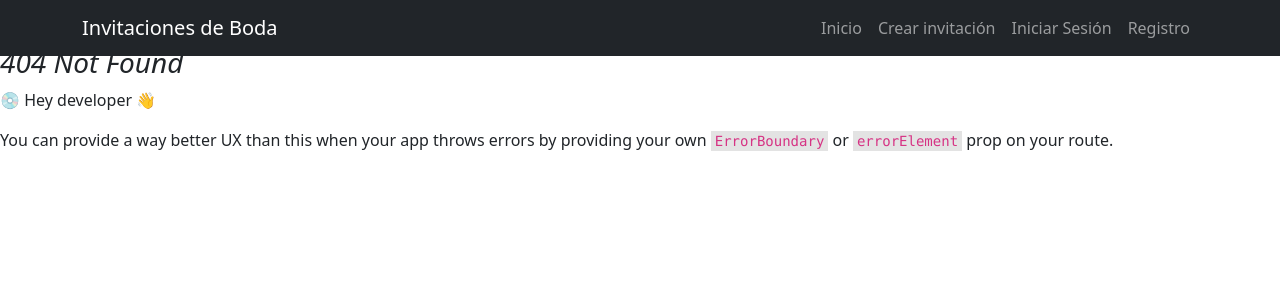
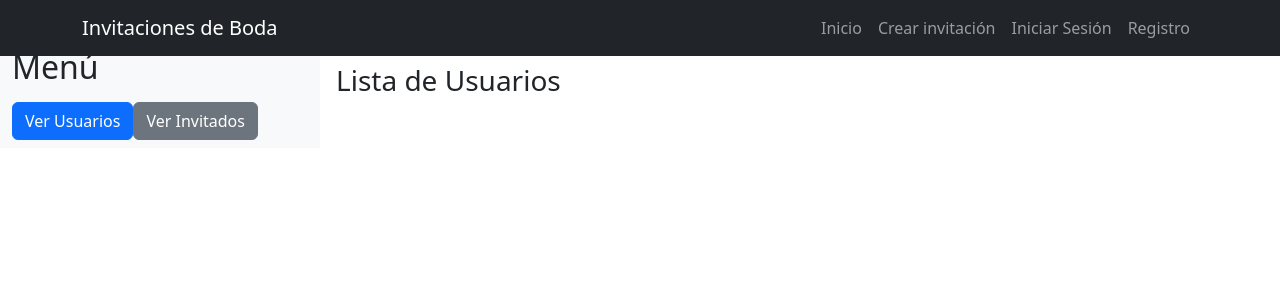
Before and after one commit to APAInsular/invited-front, a React (Create React App) app: page /dashboard in a window 1280 px wide. Before the commit this address had no page. Shown: the top 300 px of the page. Built offline with nearby package versions, Linux system fonts and the light colour scheme.

Commit message:
dashboard

```diff
--- /dev/null
+++ b/src/components/InvitationList.jsx
@@ -0,0 +1,12 @@
+import React from 'react';
+
+function InvitationList() {
+    return (
+        <div>
+            <h3>Lista de Invitaciones</h3>
+            {/* Aquí se mostraría el listado de invitaciones */}
+        </div>
+    );
+}
+
+export default InvitationList;
--- /dev/null
+++ b/src/components/Sidebar.jsx
@@ -0,0 +1,18 @@
+import React from 'react';
+import { Button } from 'react-bootstrap';
+
+function Sidebar({ onSelectComponent }) {
+    return (
+        <div>
+            <h2>Menú</h2>
+            <Button className='my-2' variant="primary" onClick={() => onSelectComponent('users')}>
+                Ver Usuarios
+            </Button>
+            <Button className='my-2' variant="secondary" onClick={() => onSelectComponent('invitations')}>
+                Ver Invitados
+            </Button>
+        </div>
+    );
+}
+
+export default Sidebar;
--- /dev/null
+++ b/src/components/UserList.jsx
@@ -0,0 +1,12 @@
+import React from 'react';
+
+function UserList() {
+    return (
+        <div>
+            <h3>Lista de Usuarios</h3>
+            {/* Aquí se mostraría el listado de usuarios */}
+        </div>
+    );
+}
+
+export default UserList;
--- /dev/null
+++ b/src/pages/Dashboard.jsx
@@ -0,0 +1,32 @@
+import React, { useState } from 'react';
+import Sidebar from '../components/Sidebar';
+import UserList from '../components/UserList';
+import InvitationList from '../components/InvitationList';
+import { Container, Row, Col, Button } from 'react-bootstrap';
+
+function Dashboard() {
+    // Estado para manejar qué componente mostrar
+    const [activeComponent, setActiveComponent] = useState('users');
+
+    // Función para cambiar el componente activo
+    const handleComponentChange = (component) => {
+        setActiveComponent(component);
+    };
+
+    return (
+        <Container fluid className='mt-5'>
+            <Row>
+                <Col sm={3} className="bg-light">
+                    {/* Pasamos handleComponentChange como prop a Sidebar */}
+                    <Sidebar onSelectComponent={handleComponentChange} />
+                </Col>
+                <Col sm={9} className="p-3">
+                    {activeComponent === 'users' && <UserList />}
+                    {activeComponent === 'invitations' && <InvitationList />}
+                </Col>
+            </Row>
+        </Container>
+    );
+}
+
+export default Dashboard;
--- a/src/pages/RegisterPartnerPage.jsx
+++ b/src/pages/RegisterPartnerPage.jsx
@@ -1,5 +1,5 @@
 import { useForm } from "react-hook-form";
-import { Form, Button, Row, Col } from 'react-bootstrap';
+import { Form, Button } from 'react-bootstrap';
 
 import apiClient from '../config/axiosConfig';
 
```
Also changed, not shown: src/App.js (+15 -0 lines).
